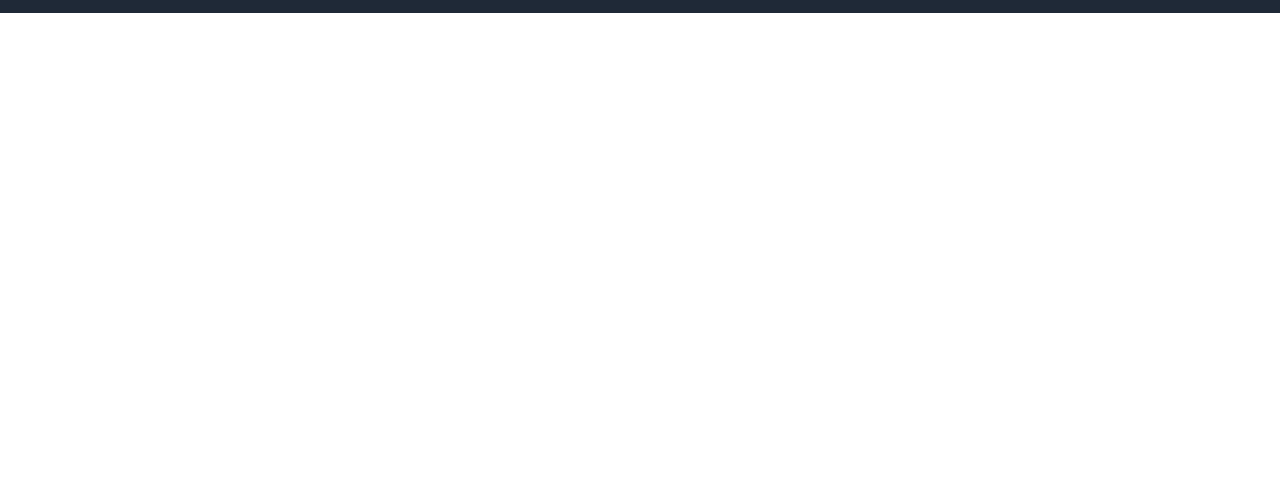
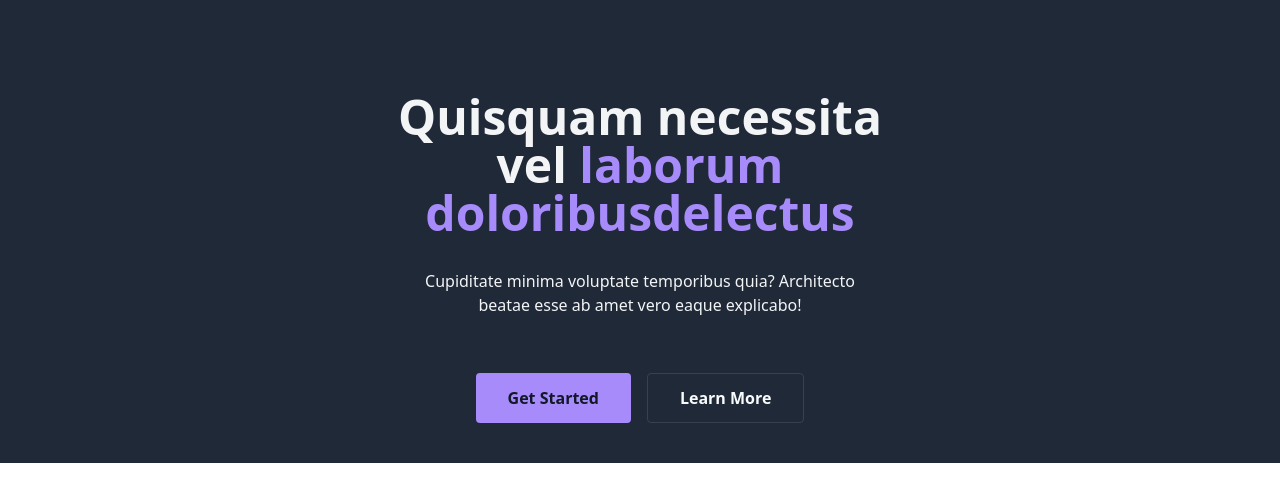
Before and after one commit to mokammeltanvir/BlogSite-Tailwind, a website built with Vite: page index.html in a window 1280 px wide. Shown: the part 83-584 px from the top of the page. Built offline with nearby package versions, Linux system fonts and the light colour scheme.

Commit message:
Hero section

```diff
--- a/index.html
+++ b/index.html
@@ -80,6 +80,35 @@
         </div>
       </header>
       <!--End Header-->
+      <!--Hero Section-->
+      <section>
+        <div
+          class="container flex flex-col items-center px-4 py-8 mx-auto text-center md:px-10 lg:px-32 xl:max-w-3xl"
+        >
+          <h1 class="text-4xl font-bold leading-none sm:text-5xl">
+            Quisquam necessita vel
+            <span class="text-violet-400">laborum doloribusdelectus</span>
+          </h1>
+          <p class="px-8 mt-8 mb-12 text-md">
+            Cupiditate minima voluptate temporibus quia? Architecto beatae esse
+            ab amet vero eaque explicabo!
+          </p>
+
+          <div class="flex flex-wrap justify-center">
+            <button
+              class="px-8 py-3 m-2 text-base font-semibold rounded bg-violet-400 text-gray-900 hover:bg-transparent hover:text-violet-400 transition duration-500 ease-in-out"
+            >
+              Get Started
+            </button>
+            <button
+              class="px-8 py-3 m-2 text-base font-semibold rounded border text-gray-50 border-gray-700 hover:bg-violet-400 hover:text-gray-900 transition duration-500 ease-in-out"
+            >
+              Learn More
+            </button>
+          </div>
+        </div>
+      </section>
+      <!--End Hero Section-->
     </div>
   </body>
 </html>
```
